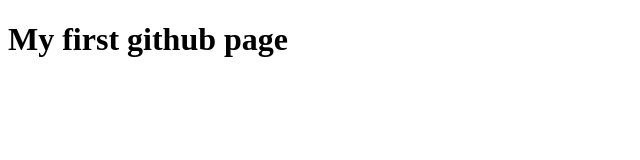
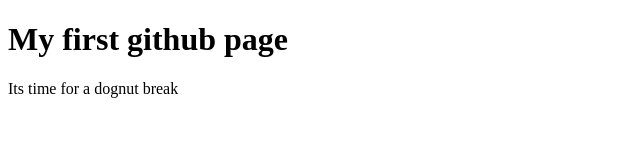
Before and after one commit to kbzainub/kbzainub.github.io, a plain HTML site: page index.html in a window 1280 px wide. Shown: the whole page, without its empty margins (0-640 px from the left). Drawn offline with Linux system fonts and the light colour scheme.

Commit message:
Update index.html

```diff
--- a/index.html
+++ b/index.html
@@ -7,5 +7,6 @@
 
 <body>
 <h1>My first github page</h1>
+  <p>Its time for a dognut break</p>
 </body>
 </html>
```
